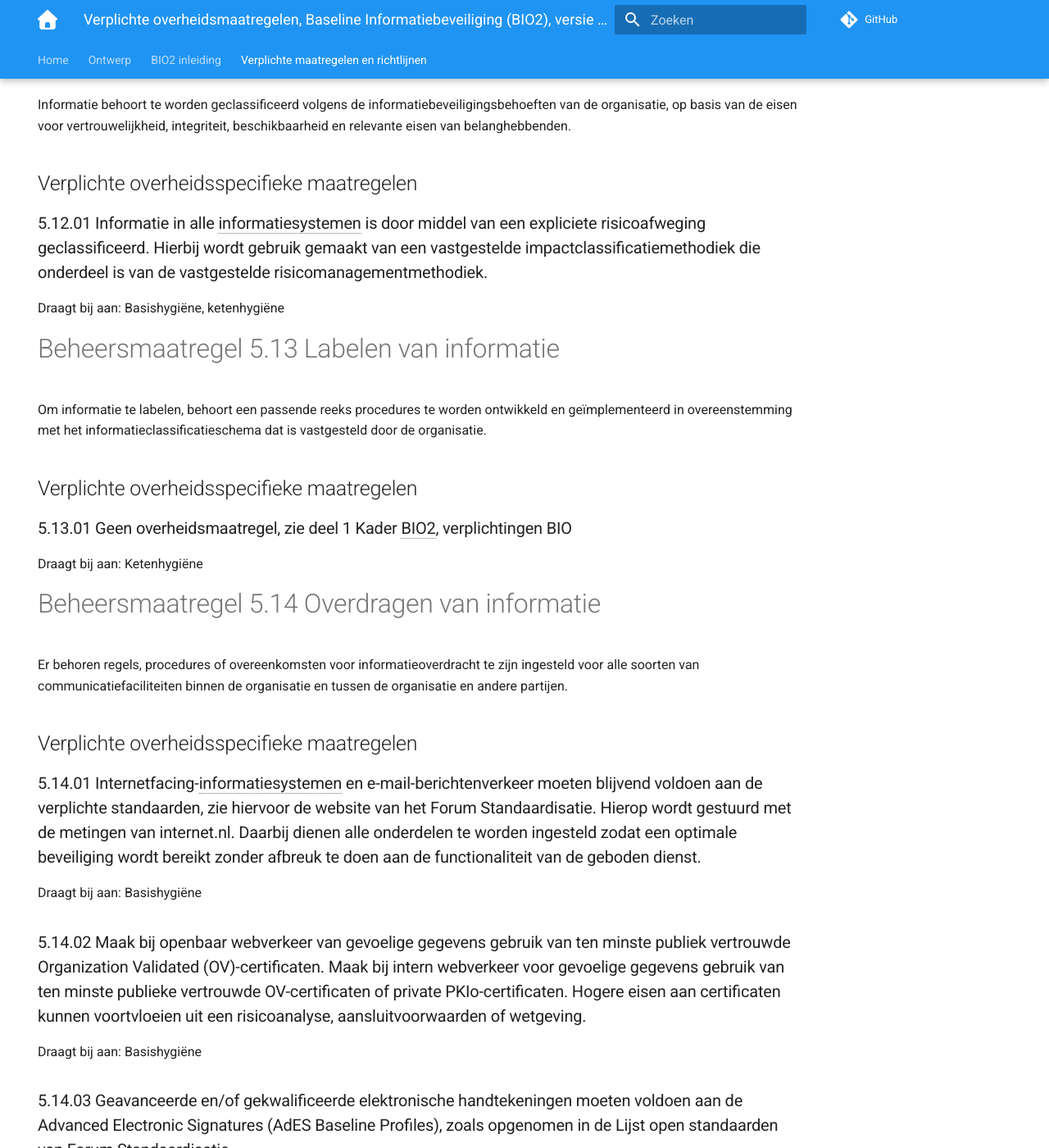
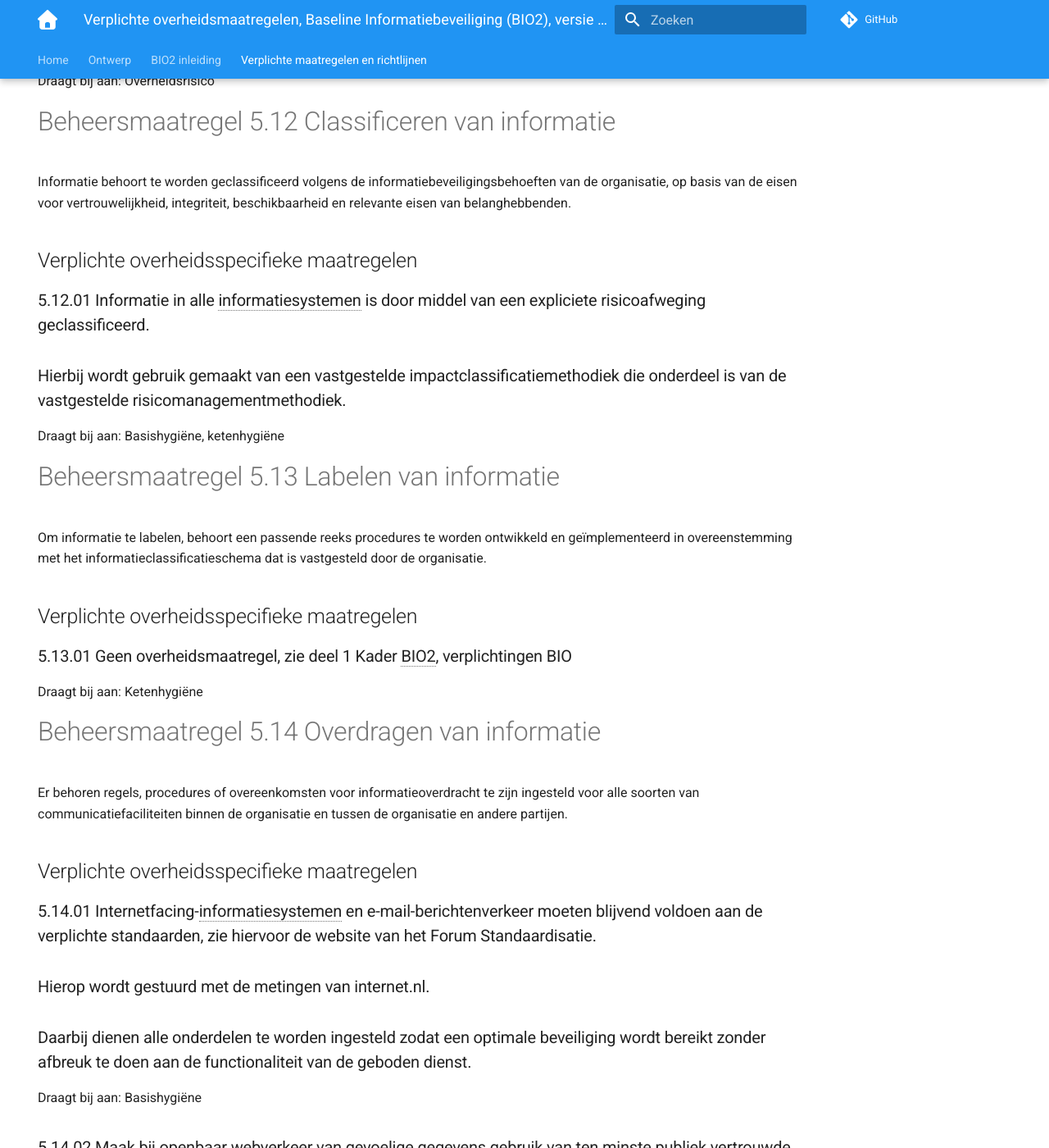
Before and after one commit to MinBZK/Baseline-Informatiebeveiliging-Overheid, an MkDocs documentation site: the page built from docs/maatregelen/index.md, in a window 1280 px wide and 1400 px high, scrolled down 5683 px. Shown: the whole window at 82% size. Built offline with MkDocs 1.6.1 and Material for MkDocs 9.7.7, drawn with Linux system fonts in a browser that asks for light colours; comment, search, counter and statistics services are not loaded; some of the changed text lies outside the part shown.

Commit message:
Update index.md
Diverse kleine aanpassingen, op weg naar versie 1.1.1, laatste wijzigingen voor OBDO-versie. patch-24 en patch-23 deels teruggedraaid, deze worden weer opgepakt na instemming door OBDO.

```diff
--- a/docs/maatregelen/index.md
+++ b/docs/maatregelen/index.md
@@ -1,5 +1,5 @@
 ---
-title: Verplichte overheidsmaatregelen, Baseline Informatiebeveiliging (BIO2), versie 1.1
+title: Verplichte overheidsmaatregelen, Baseline Informatiebeveiliging (BIO2), versie 1.1.1, 5 augustus 2025
 summary: De verplichte maatregelen en richtlijnen voor overheden uit de BIO2
 hide:
   - navigation
@@ -22,7 +22,7 @@
 
 !!! Het kan voorkomen dat een deel van een overheidsmaatregeltekst niet **vet** weergegeven wordt.
 
-Versie 1.1 Diverse tekstuele aanpassingen
+Versie 1.1.1 Diverse tekstuele aanpassingen
 
 # Beheersmaatregel 5.01 Beleidsregels voor informatiebeveiliging
 
@@ -70,7 +70,7 @@
 
 ### 5.03.01 Geen overheidsmaatregel, zie deel 1 Kader BIO2, verplichtingen BIO
 
-Draagt bij aan: Basishygiëne
+Draagt bij aan: Overheidsrisico
 
 # Beheersmaatregel 5.04 Managementverantwoordelijkheden
 
@@ -109,7 +109,7 @@
 
 ### 5.06.01 Geen overheidsmaatregel, zie deel 1 Kader BIO2, verplichtingen BIO
 
-Draagt bij aan: Basishygiëne
+Draagt bij aan: Overheidsrisico
 
 # Beheersmaatregel 5.07 Informatie en analyses over dreigingen
 
@@ -137,7 +137,9 @@
 
 ## Verplichte overheidsspecifieke maatregelen
 
-### 5.09.01 Er is een inventaris van bedrijfsmiddelen die van belang zijn, voor informatieverwerking met inbegrip van OT. De inventaris omvat alle eigenschappen die nodig zijn voor het beheer en onderhoud. In de inventaris zijn ook opgenomen: bedrijfsmiddelen op afstand, cloud-omgevingen en bedrijfsmiddelen die regelmatig zijn verbonden met de netwerkinfrastructuur maar niet onder controle van de organisatie staan. De volledigheid en actualiteit van de inventaris wordt periodiek gecontroleerd met tussenpozen die passend zijn voor de frequentie waarmee wijzigingen optreden.
+### 5.09.01 Er is een inventaris van bedrijfsmiddelen die van belang zijn, voor informatieverwerking met inbegrip van OT.
+### De inventaris omvat alle eigenschappen die nodig zijn voor het beheer en onderhoud. In de inventaris zijn ook opgenomen: bedrijfsmiddelen op afstand, cloud-omgevingen en bedrijfsmiddelen die regelmatig zijn verbonden met de netwerkinfrastructuur maar niet onder controle van de organisatie staan.
+### De volledigheid en actualiteit van de inventaris wordt periodiek gecontroleerd met tussenpozen die passend zijn voor de frequentie waarmee wijzigingen optreden.
 
 Draagt bij aan: Basishygiëne, ketenhygiëne
 
@@ -159,7 +161,7 @@
 
 ### 5.11.01 Geen overheidsmaatregel, zie deel 1 Kader BIO2, verplichtingen BIO
 
-Draagt bij aan: Basishygiëne
+Draagt bij aan: Overheidsrisico
 
 # Beheersmaatregel 5.12 Classificeren van informatie
 
@@ -167,7 +169,8 @@
 
 ## Verplichte overheidsspecifieke maatregelen
 
-### 5.12.01 Informatie in alle informatiesystemen is door middel van een expliciete risicoafweging geclassificeerd. Hierbij wordt gebruik gemaakt van een vastgestelde impactclassificatiemethodiek die onderdeel is van de vastgestelde risicomanagementmethodiek.
+### 5.12.01 Informatie in alle informatiesystemen is door middel van een expliciete risicoafweging geclassificeerd.
+### Hierbij wordt gebruik gemaakt van een vastgestelde impactclassificatiemethodiek die onderdeel is van de vastgestelde risicomanagementmethodiek.
 
 Draagt bij aan: Basishygiëne, ketenhygiëne
 
@@ -187,11 +190,14 @@
 
 ## Verplichte overheidsspecifieke maatregelen
 
-### 5.14.01 Internetfacing-informatiesystemen en e-mail-berichtenverkeer moeten blijvend voldoen aan de verplichte standaarden, zie hiervoor de website van het Forum Standaardisatie. Hierop wordt gestuurd met de metingen van internet.nl. Daarbij dienen alle onderdelen te worden ingesteld zodat een optimale beveiliging wordt bereikt zonder afbreuk te doen aan de functionaliteit van de geboden dienst.
+### 5.14.01 Internetfacing-informatiesystemen en e-mail-berichtenverkeer moeten blijvend voldoen aan de verplichte standaarden, zie hiervoor de website van het Forum Standaardisatie.
+### Hierop wordt gestuurd met de metingen van internet.nl.
+### Daarbij dienen alle onderdelen te worden ingesteld zodat een optimale beveiliging wordt bereikt zonder afbreuk te doen aan de functionaliteit van de geboden dienst.
 
 Draagt bij aan: Basishygiëne
 
-### 5.14.02 Maak bij openbaar webverkeer van gevoelige gegevens gebruik van ten minste publiek vertrouwde Organization Validated (OV)-certificaten. Maak bij intern webverkeer voor gevoelige gegevens gebruik van ten minste publieke vertrouwde OV-certificaten of private PKIo-certificaten. Hogere eisen aan certificaten kunnen voortvloeien uit een risicoanalyse, aansluitvoorwaarden of wetgeving.
+### 5.14.02 Maak bij openbaar webverkeer van gevoelige gegevens gebruik van ten minste publiek vertrouwde Organization Validated (OV)-certificaten.
+### Maak bij intern webverkeer voor gevoelige gegevens gebruik van ten minste publieke vertrouwde OV-certificaten of private PKIo-certificaten. Hogere eisen aan certificaten kunnen voortvloeien uit een risicoanalyse, aansluitvoorwaarden of wetgeving.
 
 Draagt bij aan: Basishygiëne
 
@@ -304,7 +310,7 @@
 Draagt bij aan: Basishygiëne, ketenhygiëne
 
 ### 5.20.03 In het inkoopcontract wordt opgenomen dat de leverancier aantoont dat hij aan alle gestelde eisen voldoet in opzet, bestaan en werking, op basis van onderzoeken van onafhankelijke derden. Deze onderzoeken hebben een scope die dekkend is voor de gecontracteerde dienstverlening. Hierbij is expliciet aandacht voor de toeleveringsketen en hoe de leverancier zijn leveranciersmanagement ingeregeld heeft, zie overheidsmaatregel 5.21.01.
-Dit toont de leverancier jaarlijks opnieuw aan.
+### Dit toont de leverancier jaarlijks opnieuw aan.
 
 Draagt bij aan: Basishygiëne, ketenhygiëne
 
@@ -328,7 +334,6 @@
 ## Verplichte overheidsspecifieke maatregelen
 
 ### 5.21.01 In het contract is opgenomen dat de leverancier verantwoordelijk is voor het borgen van de gestelde eisen bij de toeleveranciers.
-
 
 Draagt bij aan: Basishygiëne, ketenhygiëne
 
@@ -436,7 +441,7 @@
 
 ### 5.26.01 Geen overheidsmaatregel, zie deel 1 Kader BIO2, verplichtingen BIO
 
-Draagt bij aan: Basishygiëne
+Draagt bij aan: Overheidsrisico
 
 # Beheersmaatregel 5.27 Leren van informatiebeveiligingsincidenten
 
@@ -480,12 +485,12 @@
 
 ### 5.30.01 De proceseigenaar test jaarlijks continuïteitsplannen op werking, volledigheid en actualiteit, om de plannen te verbeteren.
 
-Draagt bij aan: Basishygiëne
+Draagt bij aan: Overheidsrisico
 
 ### 5.30.02 Binnen de inventarisatie van beheersmaatregel 5.12, identificeert de proceseigenaar kritieke systemen op basis van de vastgestelde risicomanagementmethodiek en een expliciete risicoafweging.
-De proceseigenaar actualiseert dit overzicht ten minste eens per drie jaar.
+### De proceseigenaar actualiseert dit overzicht ten minste eens per drie jaar.
 
-Draagt bij aan: Basishygiëne
+Draagt bij aan: Overheidsrisico
 
 # Beheersmaatregel 5.31 Wettelijke, statutaire, regelgevende en contractuele eisen
 
@@ -505,7 +510,7 @@
 
 ### 5.32.01 Geen overheidsmaatregel, zie deel 1 Kader BIO2, verplichtingen BIO
 
-Draagt bij aan: Basishygiëne
+Draagt bij aan: Overheidsrisico
 
 # Beheersmaatregel 5.33 Beschermen van registraties
 
@@ -579,7 +584,7 @@
 ## Verplichte overheidsspecifieke maatregelen
 
 ### 6.02.01 Alle medewerkers (intern en extern) zijn bij hun aanstelling of functiewisseling gewezen op hun verantwoordelijkheden voor informatiebeveiliging.
-De voor hen geldende regelingen en instructies voor informatiebeveiliging zijn eenvoudig toegankelijk.
+### De voor hen geldende regelingen en instructies voor informatiebeveiliging zijn eenvoudig toegankelijk.
 
 Draagt bij aan: Basishygiëne
 
@@ -598,14 +603,6 @@
 Draagt bij aan: Basishygiëne
 
 ### 6.03.03 Het management benadrukt bij aanstelling en interne overplaatsing en bijvoorbeeld in werkoverleggen of in personeelsgesprekken bij zijn medewerkers en contractanten het belang van opleiding en training op het gebied van informatiebeveiliging. Het management stimuleert hen actief deze periodiek te volgen.
-
-Draagt bij aan: Basishygiëne
-
-### 6.03.04 In bewustwordingsprogramma's komen gedragsaspecten van veilig mobiel werken aan de orde.
-
-Draagt bij aan: Basishygiëne
-
-### 6.03.05 Gebruikers zijn voorgelicht over de risico’s van surfgedrag en het klikken op onbekende links.
 
 Draagt bij aan: Basishygiëne
 
@@ -761,15 +758,15 @@
 
 ### 7.10.01 Er is een verwijderinstructie waarin is opgenomen dat van verwijderbare media die herbruikbaar zijn en die de organisatie verlaten, de bedrijfsgevoelige inhoud onherstelbaar verwijderd is.
 
-Draagt bij aan: Basishygiëne
+Draagt bij aan: Overheidsrisico
 
 ### 7.10.02 Voor het wissen van alle data op het medium, wordt de data onherstelbaar verwijderd of onbeschikbaar gemaakt. Er wordt gecontroleerd of alle data onherstelbaar verwijderd is. Hiervan wordt verslag gemaakt. Er wordt bij voorkeur gebruik gemaakt van producten waarvoor de Unit Weerbaarheid van het Nationaal Bureau voor Verbindingsbeveiliging (NBV) een positief inzetadvies afgegeven heeft.
 
-Draagt bij aan: Basishygiëne
+Draagt bij aan: Overheidsrisico
 
 ### 7.10.03 Het gebruik van koeriers of transporteurs voor transport van geclassificeerde informatie voldoet aan vooraf opgestelde betrouwbaarheidseisen.
 
-Draagt bij aan: Basishygiëne
+Draagt bij aan: Overheidsrisico
 
 # Beheersmaatregel 7.11 Nutsvoorzieningen
 
@@ -862,7 +860,7 @@
 
 ### 8.04.01 Geen overheidsmaatregel, zie deel 1 Kader BIO2, verplichtingen BIO
 
-Draagt bij aan: Basishygiëne
+Draagt bij aan: Overheidsrisico
 
 # Beheersmaatregel 8.05 Beveiligde authenticatie
 
@@ -882,7 +880,7 @@
 
 ### 8.06.01 Geen overheidsmaatregel, zie deel 1 Kader BIO2, verplichtingen BIO
 
-Draagt bij aan: Basishygiëne
+Draagt bij aan: Overheidsrisico
 
 # Beheersmaatregel 8.07 Bescherming tegen malware
 
@@ -894,11 +892,15 @@
 
 Draagt bij aan: Basishygiëne
 
-### 8.07.02 De gebruikte antimalwaresoftware en bijbehorende herstelsoftware zijn actueel en wordt ondersteund door periodieke updates.
+### 8.07.02 Gebruikers zijn voorgelicht over de risico’s van surfgedrag en het klikken op onbekende links.
 
 Draagt bij aan: Basishygiëne
 
-### 8.07.03 De malwarescan wordt uitgevoerd op:
+### 8.07.03 De gebruikte antimalwaresoftware en bijbehorende herstelsoftware zijn actueel en wordt ondersteund door periodieke updates.
+
+Draagt bij aan: Basishygiëne
+
+### 8.07.04 De malwarescan wordt uitgevoerd op:
 * alle omgevingen, bijvoorbeeld op (mail)servers, (desktop)computers en bij de toegangsverlening tot het netwerk van de organisatie;
 * alle gedownloade content voorafgaand aan executie of opslag;
 * alle bestanden die via netwerken of via elke vorm van opslagmedium zijn ontvangen, vóór gebruik of opslag in de eigen omgeving.
@@ -943,7 +945,7 @@
 
 ### 8.09.01 Geen overheidsmaatregel, zie deel 1 Kader BIO2, verplichtingen BIO
 
-Draagt bij aan: Basishygiëne
+Draagt bij aan: Overheidsrisico
 
 # Beheersmaatregel 8.10 Wissen van informatie
 
@@ -953,7 +955,7 @@
 
 ### 8.10.01 Geen overheidsmaatregel, zie deel 1 Kader BIO2, verplichtingen BIO
 
-Draagt bij aan: Basishygiëne
+Draagt bij aan: Overheidsrisico
 
 # Beheersmaatregel 8.11 Maskeren van gegevens
 
@@ -963,7 +965,7 @@
 
 ### 8.11.01 Geen overheidsmaatregel, zie deel 1 Kader BIO2, verplichtingen BIO
 
-Draagt bij aan: Basishygiëne
+Draagt bij aan: Overheidsrisico
 
 # Beheersmaatregel 8.12 Voorkomen van gegevenslekken (data leakage prevention)
 
@@ -973,7 +975,7 @@
 
 ### 8.12.01 Geen overheidsmaatregel, zie deel 1 Kader BIO2, verplichtingen BIO
 
-Draagt bij aan: Basishygiëne
+Draagt bij aan: Overheidsrisico
 
 # Beheersmaatregel 8.13 Back-up van informatie
 
@@ -1005,7 +1007,7 @@
 
 ### 8.14.01 Geen overheidsmaatregel, zie deel 1 Kader BIO2, verplichtingen BIO
 
-Draagt bij aan: Basishygiëne
+Draagt bij aan: Overheidsrisico
 
 # Beheersmaatregel 8.15 Logging
 
@@ -1051,7 +1053,7 @@
 
 ### 8.16.01 Bij ontdekte nieuwe dreigingen (aanvallen) via overheidsmaatregel 8.16.3 worden deze binnen geldende juridische kaders verplicht gedeeld met de daarvoor aangewezen Computer Emergency Response Team (CERT).
 
-Draagt bij aan: Basishygiëne
+Draagt bij aan: Basishygiëne, Overheidsrisico
 
 ### 8.16.02 Het SIEM- en/of het SOC monitoring-proces hebben eenduidige regels over wanneer een incident moet worden gerapporteerd aan het verantwoordelijk management.
 
@@ -1073,7 +1075,7 @@
 
 ### 8.17.01 Geen overheidsmaatregel, zie deel 1 Kader BIO2, verplichtingen BIO
 
-Draagt bij aan: Basishygiëne
+Draagt bij aan: Overheidsrisico
 
 # Beheersmaatregel 8.18 Gebruik van speciale systeemhulpmiddelen
 
@@ -1083,11 +1085,11 @@
 
 ### 8.18.01 Alleen bevoegd personeel heeft op die momenten dat toegang strikt noodzakelijk is toegang tot systeemhulpmiddelen.
 
-Draagt bij aan: Basishygiëne
+Draagt bij aan: Overheidsrisico
 
 ### 8.18.02 Het gebruik van systeemhulpmiddelen wordt gelogd. De logging is een halfjaar beschikbaar voor onderzoek.
 
-Draagt bij aan: Basishygiëne
+Draagt bij aan: Overheidsrisico
 
 # Beheersmaatregel 8.19 Installeren van software op operationele systemen
 
@@ -1097,7 +1099,7 @@
 
 ### 8.19.01 Het risico van installatie door gebruikers van niet geautoriseerde software moet worden beheerst.
 
-Draagt bij aan: Basishygiëne
+Draagt bij aan: Overheidsrisico
 
 # Beheersmaatregel 8.20 Beveiliging netwerkcomponenten
 
@@ -1107,11 +1109,11 @@
 
 ### 8.20.01 Netwerkcomponenten moeten minimaal voldoen aan het vertrouwelijkheidsniveau van het netwerk waarvan ze onderdeel zijn.
 
-Draagt bij aan: Basishygiëne
+Draagt bij aan: Overheidsrisico
 
 ### 8.20.02 Toegang tot beheerinterfaces van netwerkcomponenten moet (zo veel als mogelijk en risicogericht) gescheiden zijn van het gebruikersnetwerk.
 
-Draagt bij aan: Basishygiëne
+Draagt bij aan: Overheidsrisico
 
 # Beheersmaatregel 8.21 Beveiliging van netwerkdiensten
 
@@ -1122,7 +1124,6 @@
 ### 8.21.01 In koppelpunten met externe of onvertrouwde zones en vanwege netwerksegmentatie zijn maatregelen getroffen om mogelijke aanvallen die de beschikbaarheid van de informatievoorziening negatief beïnvloeden (bijvoorbeeld DDoS-aanvallen, Distributed Denial of Service attacks) te signaleren en te mitigeren.
 
 Draagt bij aan: Basishygiëne
-
 
 ### 8.21.02 Het dataverkeer van of naar de vertrouwde omgeving, wordt bewaakt/geanalyseerd op verdacht verkeer met detectievoorzieningen
 
@@ -1157,7 +1158,7 @@
 
 ### 8.23.01 Geen overheidsmaatregel, zie deel 1 Kader BIO2, verplichtingen BIO
 
-Draagt bij aan: Basishygiëne
+Draagt bij aan: Overheidsrisico
 
 # Beheersmaatregel 8.24 Gebruik van cryptografie
 
@@ -1230,7 +1231,7 @@
 
 ### 8.28.01 Geen overheidsmaatregel, zie deel 1 Kader BIO2, verplichtingen BIO
 
-Draagt bij aan: Basishygiëne
+Draagt bij aan: Overheidsrisico
 
 # Beheersmaatregel 8.29 Testen van de beveiliging tijdens ontwikkeling en acceptatie
 
@@ -1291,7 +1292,7 @@
 
 ### 8.33.01 Geen overheidsmaatregel, zie deel 1 Kader BIO2, verplichtingen BIO
 
-Draagt bij aan: Basishygiëne
+Draagt bij aan: Overheidsrisico
 
 # Beheersmaatregel 8.34 Bescherming van informatiesystemen tijdens audits
 
@@ -1301,4 +1302,4 @@
 
 ### 8.34.01 Geen overheidsmaatregel, zie deel 1 Kader BIO2, verplichtingen BIO
 
-Draagt bij aan: Basishygiëne
+Draagt bij aan: Overheidsrisico
```
Also changed, not shown: other parts of docs/maatregelen/index.md (+3 -2 lines).
